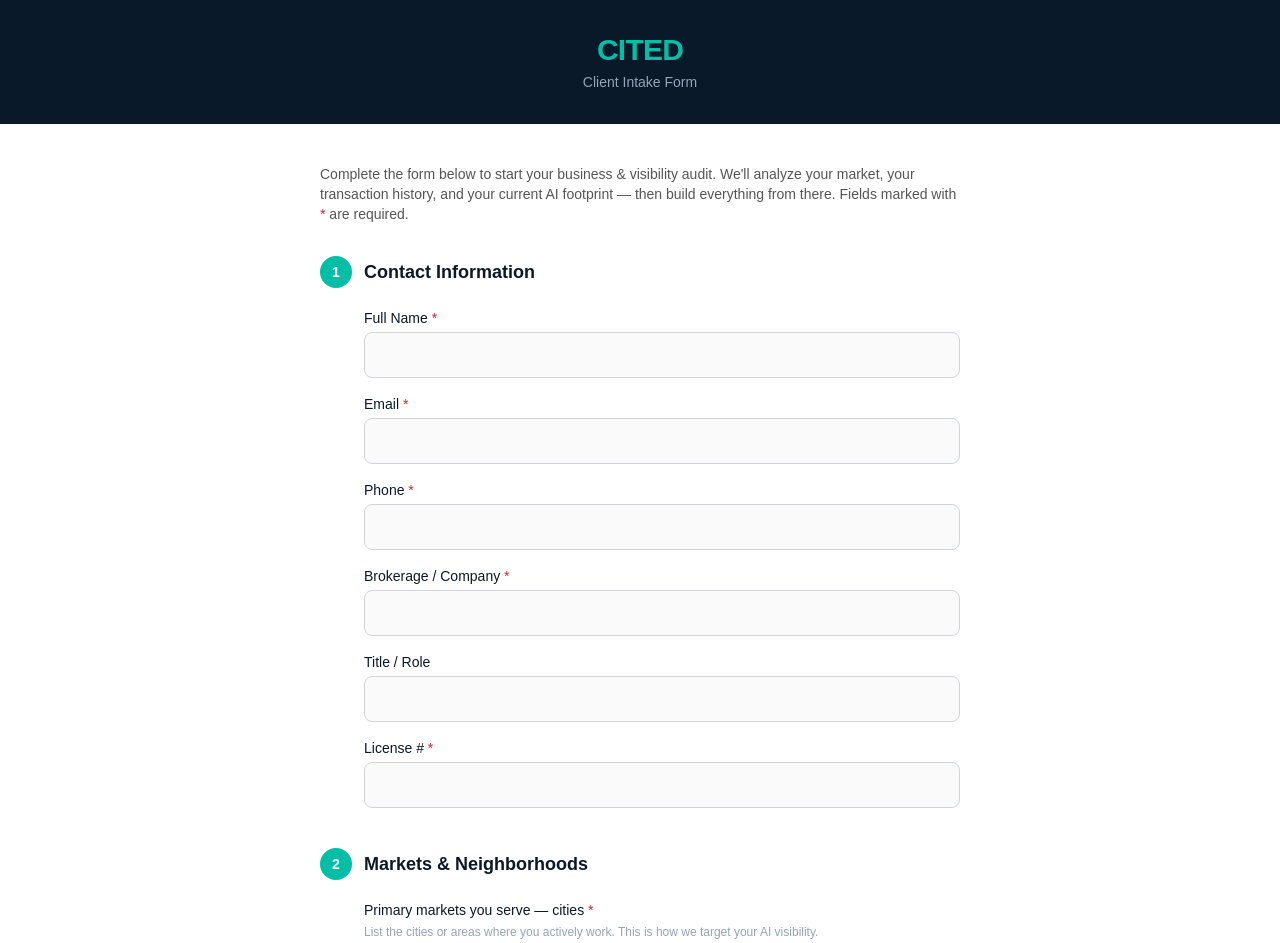
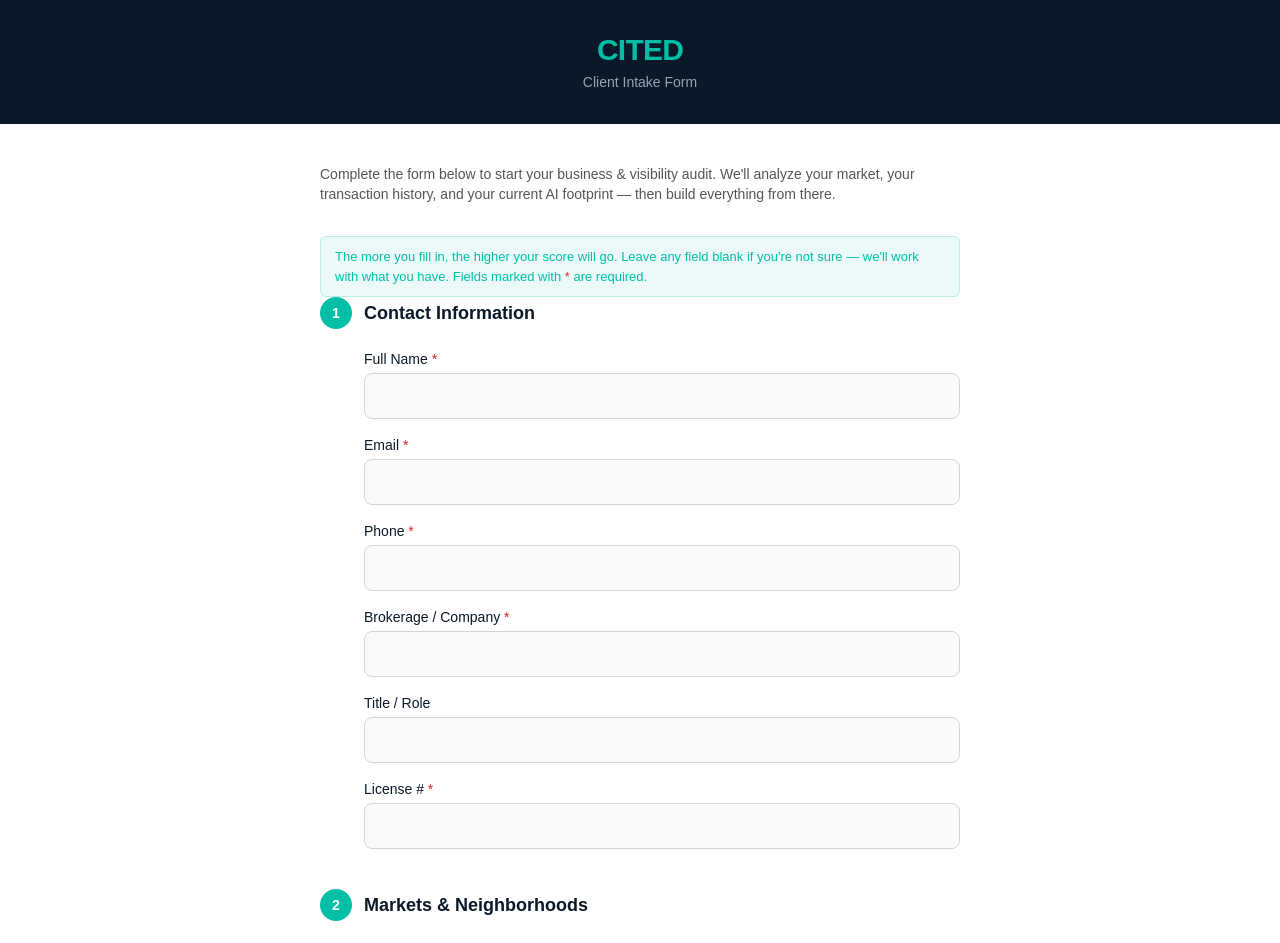
Before and after one commit to radleyraven/cited-dashboard, a Next.js app: page /intake in a window 1280 px wide. Shown: the top 943 px of the page. Built offline with nearby package versions, Linux system fonts and the light colour scheme; no server answers.

Commit message:
fix: intake — add completion disclaimer, leave blank hints

```diff
--- a/src/app/intake/page.tsx
+++ b/src/app/intake/page.tsx
@@ -299,6 +299,9 @@
       <main className="max-w-2xl mx-auto px-4 py-10">
         <p className="mb-8 text-sm" style={{ color: "#555" }}>
           Complete the form below to start your business &amp; visibility audit. We'll analyze your market, your transaction history, and your current AI footprint — then build everything from there.
+          </p>
+          <p style={{ fontSize: '13px', color: '#00BFA6', background: 'rgba(0,191,166,0.08)', border: '1px solid rgba(0,191,166,0.2)', borderRadius: '6px', padding: '10px 14px', margin: '8px 0 0 0' }}>
+            The more you fill in, the higher your score will go. Leave any field blank if you're not sure — we'll work with what you have.
           Fields marked with <span style={{ color: "#DC2626" }}>*</span> are required.
         </p>
 
@@ -374,7 +377,7 @@
 
           {/* Section 2 */}
           <Section number={2} title="Markets & Neighborhoods">
-            <Field label="Primary markets you serve — cities" required hint="List the cities or areas where you actively work. This is how we target your AI visibility.">
+            <Field label="Primary markets you serve — cities" required hint="List the cities or areas where you actively work. This is how we target your AI visibility. Leave blank if unsure — you can update later.">
               <textarea
                 required
                 rows={2}
```
